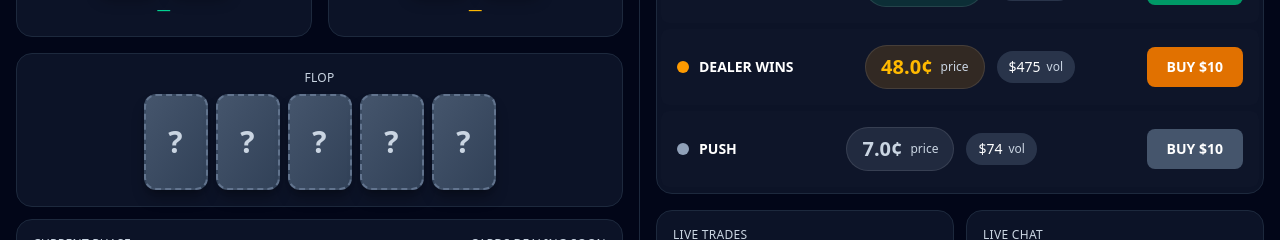
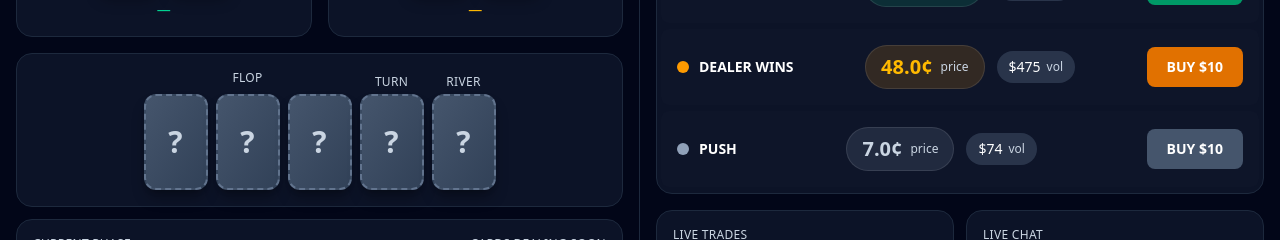
Before and after one commit to meir-san/ultimateholdem, a React (Vite) app: page / in a window 1280 px wide. Shown: the part 238-478 px from the top of the page. Built offline with nearby package versions, Linux system fonts and the light colour scheme.

Commit message:
Update community cards layout: single 'Flop' label above three cards, 'Turn' and 'River' above respective cards

```diff
--- a/src/components/PlayerDealerCards.tsx
+++ b/src/components/PlayerDealerCards.tsx
@@ -405,12 +405,26 @@ export function PlayerDealerCards({
 
       {/* Community Cards - Always show 5 slots (3 flop, 1 turn, 1 river) */}
       <div className="col-span-2 bg-slate-900/80 rounded-2xl border border-slate-800 p-4">
-        <div className="text-xs text-slate-300 uppercase tracking-wide mb-2 text-center">Flop</div>
-        <div className="flex gap-2 justify-center">
-          {/* Always show 5 slots: 3 for flop, 1 for turn, 1 for river */}
-          {[0, 1, 2, 3, 4].map((i) => (
-            <CardDisplay key={i} card={communityCards[i] || null} hidden={!communityCards[i]} />
-          ))}
+        <div className="flex gap-2 justify-center items-end">
+          {/* Flop - first 3 cards with single label centered above */}
+          <div className="flex flex-col items-center gap-1">
+            <div className="text-xs text-slate-300 uppercase tracking-wide mb-1">Flop</div>
+            <div className="flex gap-2">
+              {[0, 1, 2].map((i) => (
+                <CardDisplay key={i} card={communityCards[i] || null} hidden={!communityCards[i]} />
+              ))}
+            </div>
+          </div>
+          {/* Turn - 4th card */}
+          <div className="flex flex-col items-center gap-1">
+            <div className="text-xs text-slate-300 uppercase tracking-wide">Turn</div>
+            <CardDisplay card={communityCards[3] || null} hidden={!communityCards[3]} />
+          </div>
+          {/* River - 5th card */}
+          <div className="flex flex-col items-center gap-1">
+            <div className="text-xs text-slate-300 uppercase tracking-wide">River</div>
+            <CardDisplay card={communityCards[4] || null} hidden={!communityCards[4]} />
+          </div>
         </div>
       </div>
     </div>
```
